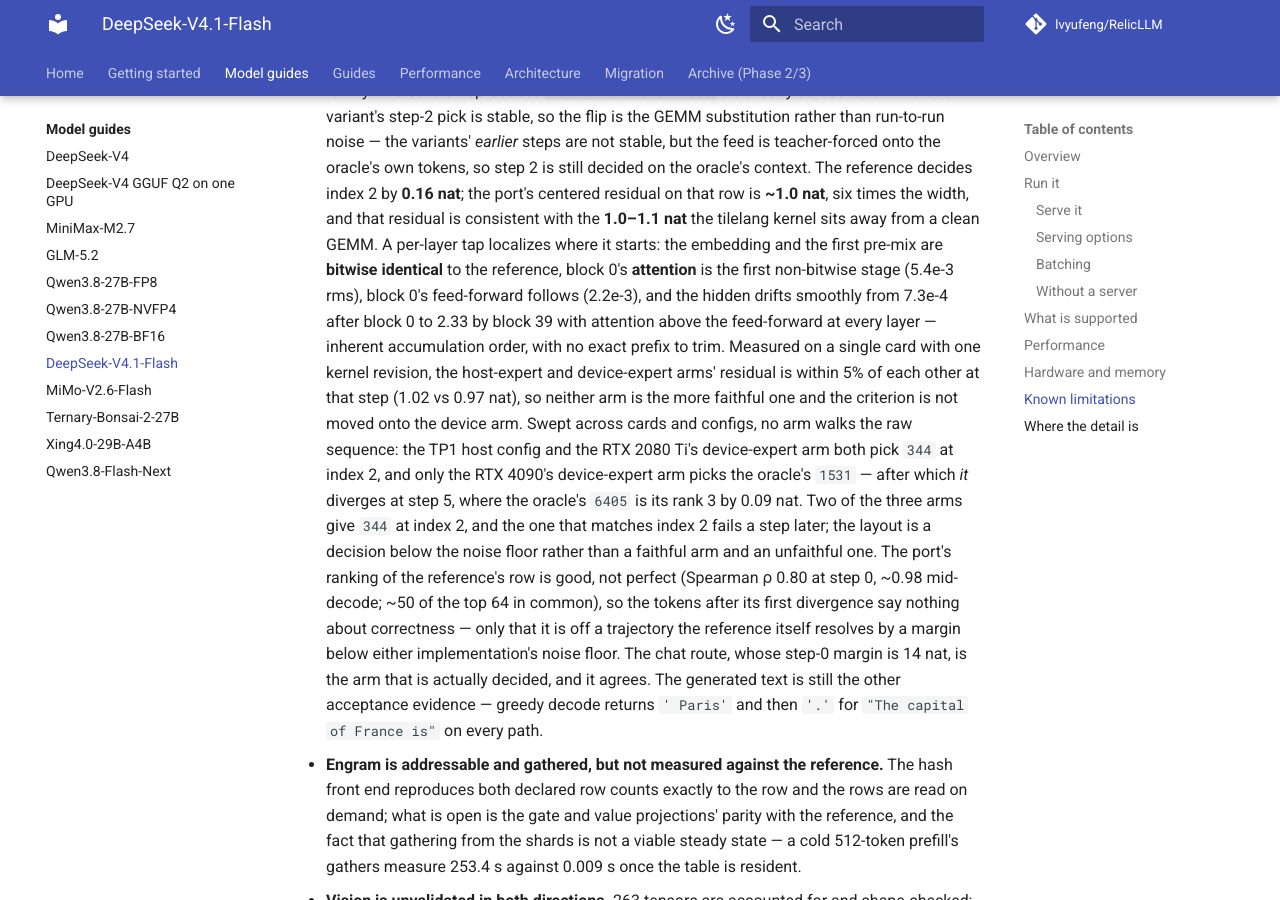
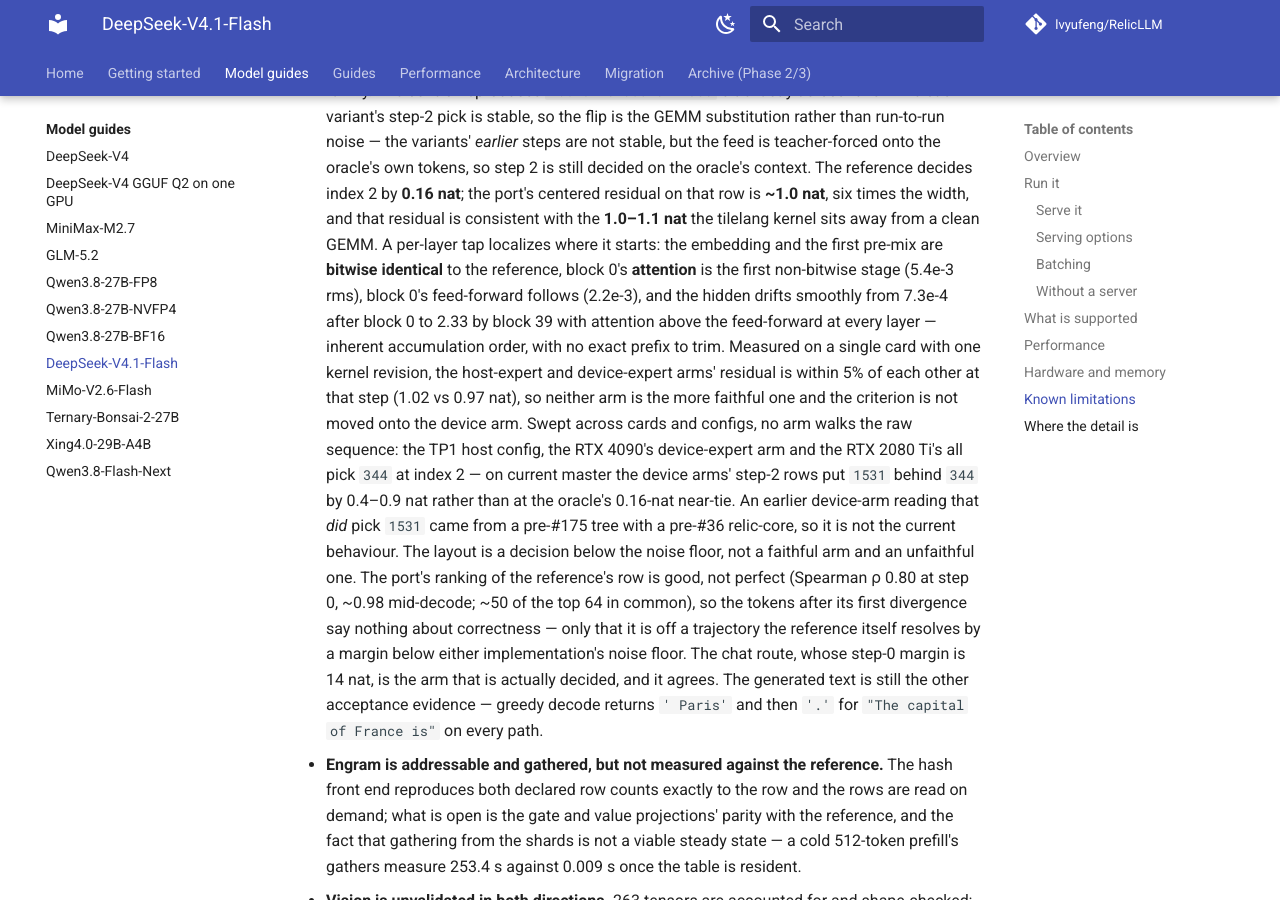
Before and after one commit to lvyufeng/RelicLLM, an MkDocs documentation site: the page built from docs/models/deepseek-v4.1-flash.md, in a window 1280 px wide and 900 px high, scrolled down 6363 px. Built offline with MkDocs 1.6.1 and Material for MkDocs 9.7.7, drawn with Linux system fonts in a browser that asks for light colours; comment, search, counter and statistics services are not loaded.

Commit message:
fix(docs): the raw device arm picks 344 on current master
PR #188 recorded the RTX 4090's device-expert arm as picking the oracle's
1531 at index 2. Re-measured on current master (7caa151 + stock
relic-core-122ef29), the device path gives [455, 1950, 344, 554] with 1531
fifth, 0.86 nat back -- the same result as the host path, and unchanged by
the sparse-attn knobs. The 1531 reading came from a pre-#175 tree
(f0b4d16) with a pre-#36 relic-core, so it is not the current behaviour.
All three arms give 344 at index 2.

Co-Authored-By: Claude Code <noreply@anthropic.com>

```diff
--- a/docs/models/deepseek-v4.1-flash.md
+++ b/docs/models/deepseek-v4.1-flash.md
@@ -205,12 +205,12 @@ and Engram in host memory or on disk before kernel work matters.
   Measured on a single card with one kernel revision, the
   host-expert and device-expert arms' residual is within 5% of each other at that step (1.02 vs 0.97
   nat), so neither arm is the more faithful one and the criterion is not moved onto the device arm.
-  Swept across cards and configs, no arm walks the raw sequence: the TP1 host config and the RTX
-  2080 Ti's device-expert arm both pick `344` at index 2, and only the RTX 4090's device-expert arm
-  picks the oracle's `1531` — after which *it* diverges at step 5, where the oracle's `6405` is its
-  rank 3 by 0.09 nat. Two of the three arms give `344` at index 2, and the one that matches index 2
-  fails a step later; the layout is a decision below the noise floor rather than a faithful arm and an
-  unfaithful one.
+  Swept across cards and configs, no arm walks the raw sequence: the TP1 host config, the RTX 4090's
+  device-expert arm and the RTX 2080 Ti's all pick `344` at index 2 — on current master the device
+  arms' step-2 rows put `1531` behind `344` by 0.4–0.9 nat rather than at the oracle's 0.16-nat
+  near-tie. An earlier device-arm reading that *did* pick `1531` came from a pre-#175 tree with a
+  pre-#36 relic-core, so it is not the current behaviour. The layout is a decision below the noise
+  floor, not a faithful arm and an unfaithful one.
   The port's ranking of the reference's row is good, not perfect (Spearman ρ 0.80 at step 0, ~0.98
   mid-decode; ~50 of the top 64 in common), so the tokens after its
   first divergence say nothing about correctness — only that it is off a trajectory the reference
```
